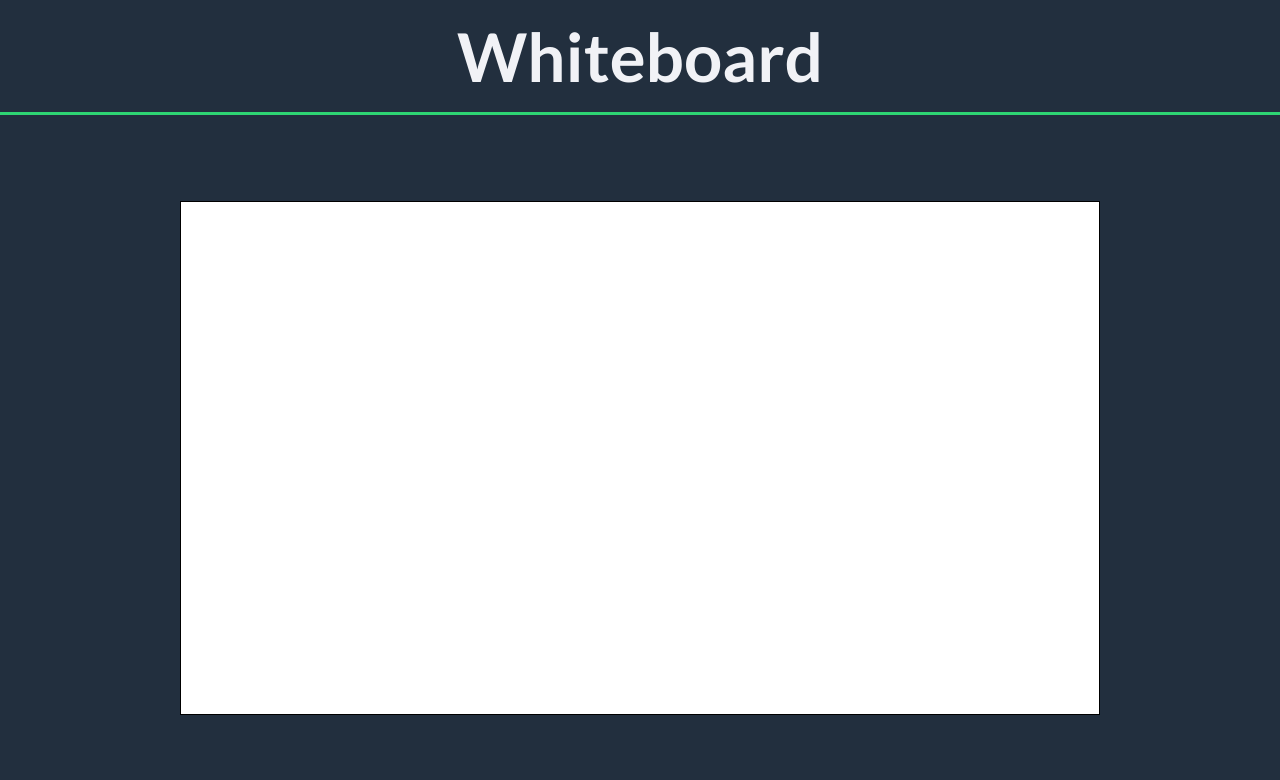
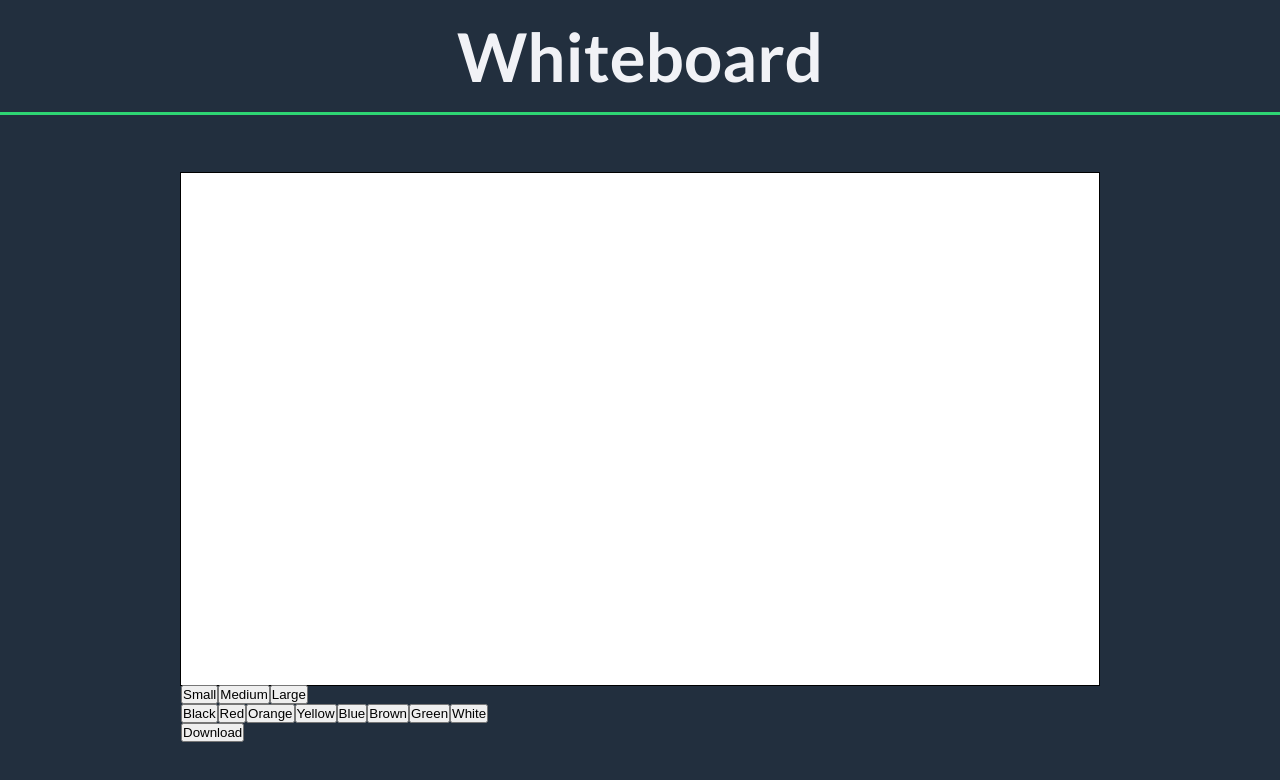
Before and after one commit to tylerhand1/whiteboard, a React (Vite) app in the folder frontend/: page / in a window 1280 px wide. Shown: the top 780 px of the page. Built offline with nearby package versions, Linux system fonts and the light colour scheme.

Commit message:
Added buttons for user controls

```diff
--- a/frontend/src/App.tsx
+++ b/frontend/src/App.tsx
@@ -1,11 +1,15 @@
 import Header from '@/components/Header';
 import Whiteboard from '@/components/Whiteboard';
+import Controls from '@/components/Controls';
 
 const App = () => {
   return (
     <>
       <Header />
-      <Whiteboard />
+      <main>
+        <Whiteboard />
+        <Controls />
+      </main>
     </>
   );
 };
--- /dev/null
+++ b/frontend/src/components/Controls.tsx
@@ -0,0 +1,26 @@
+const Controls = () => {
+  return (
+    <div className='controls-container'>
+      <div className='size-picker-container'>
+        <button>Small</button>
+        <button>Medium</button>
+        <button>Large</button>
+      </div>
+      <div className='color-picker-container'>
+        <button>Black</button>
+        <button>Red</button>
+        <button>Orange</button>
+        <button>Yellow</button>
+        <button>Blue</button>
+        <button>Brown</button>
+        <button>Green</button>
+        <button>White</button>
+      </div>
+      <div className='download-btn-container'>
+        <button>Download</button>
+      </div>
+    </div>
+  );
+};
+
+export default Controls;
--- a/frontend/src/components/Whiteboard.tsx
+++ b/frontend/src/components/Whiteboard.tsx
@@ -61,7 +61,6 @@ const Whiteboard = () => {
   };
 
   return (
-    <main>
       <canvas
         id='whiteboard-canvas'
         className='whiteboard-canvas'
@@ -72,7 +71,6 @@ const Whiteboard = () => {
         width={918}
         height={512}
       />
-    </main>
   );
 };
 
```
